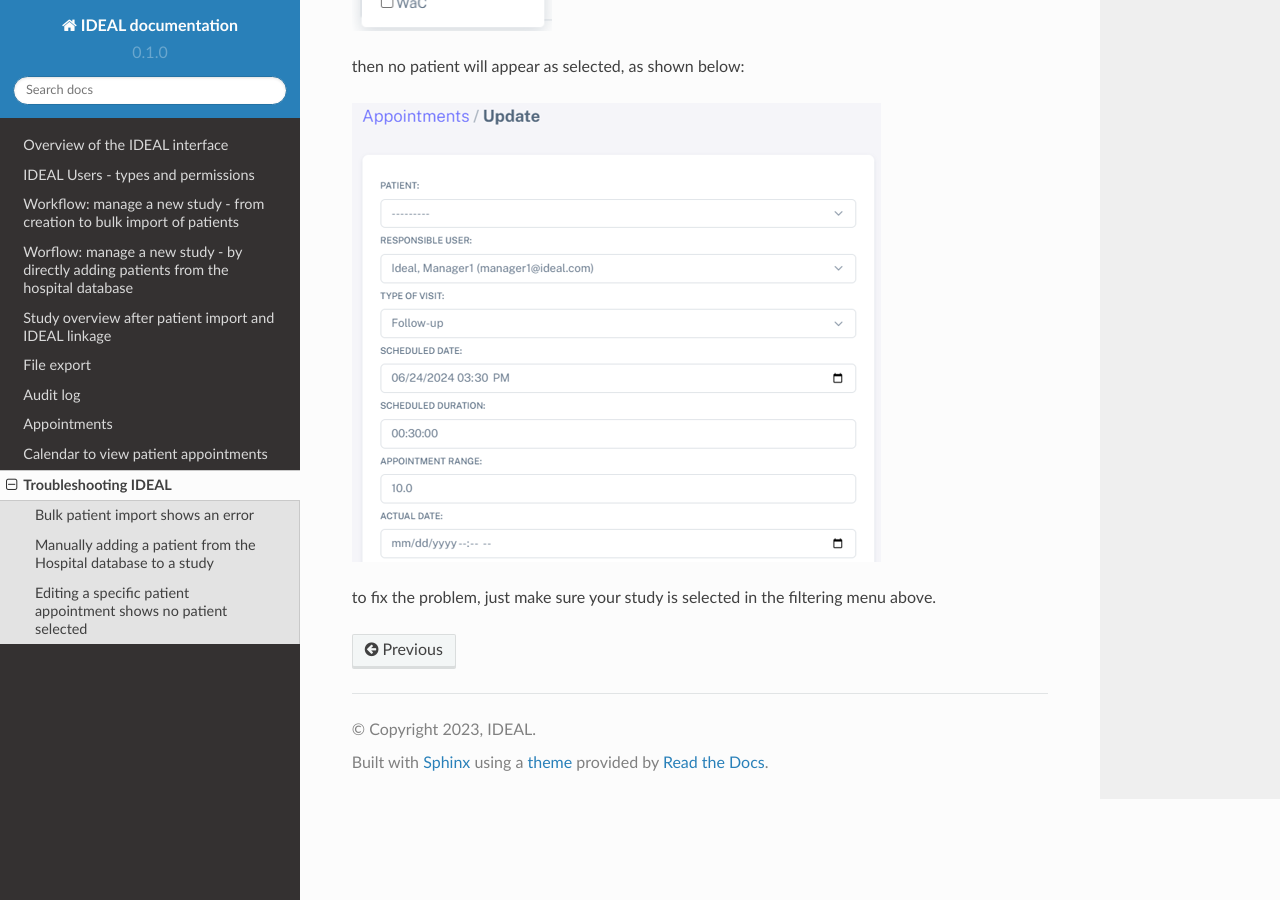
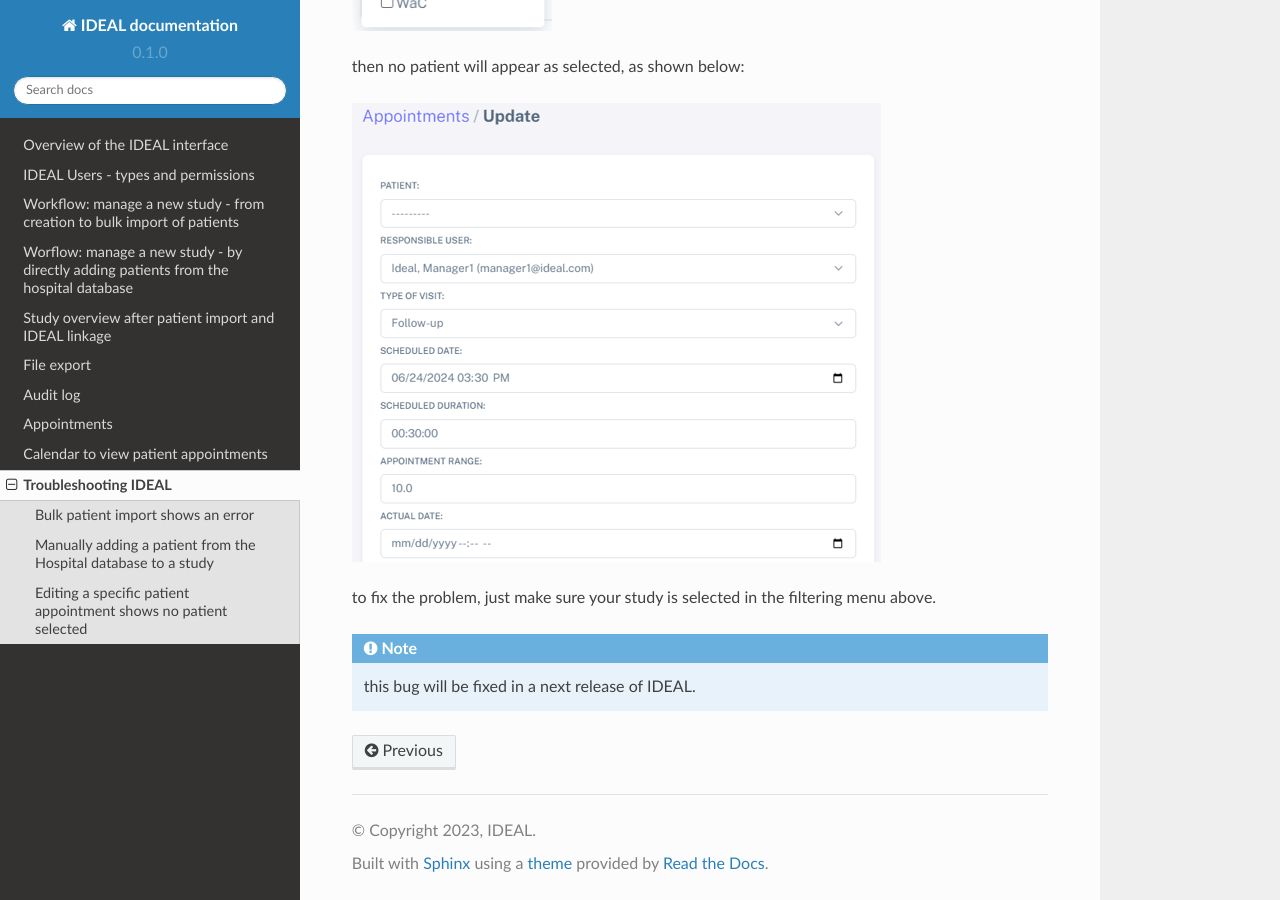
Before and after one commit to Nynuphar/IDEAL-doc, a Sphinx documentation site: the page built from docs/source/trouble.rst, in a window 1280 px wide and 900 px high, scrolled down 986 px. Built offline with Sphinx 7.4.7 and the Read the Docs theme 2.0.0, drawn with Linux system fonts in a browser that asks for light colours.

Commit message:
Update trouble.rst

```diff
--- a/docs/source/trouble.rst
+++ b/docs/source/trouble.rst
@@ -28,3 +28,5 @@ then no patient will appear as selected, as shown below:
 .. image:: AppBug.png
 
 to fix the problem, just make sure your study is selected in the filtering menu above.
+
+.. note:: this bug will be fixed in a next release of IDEAL.
```
